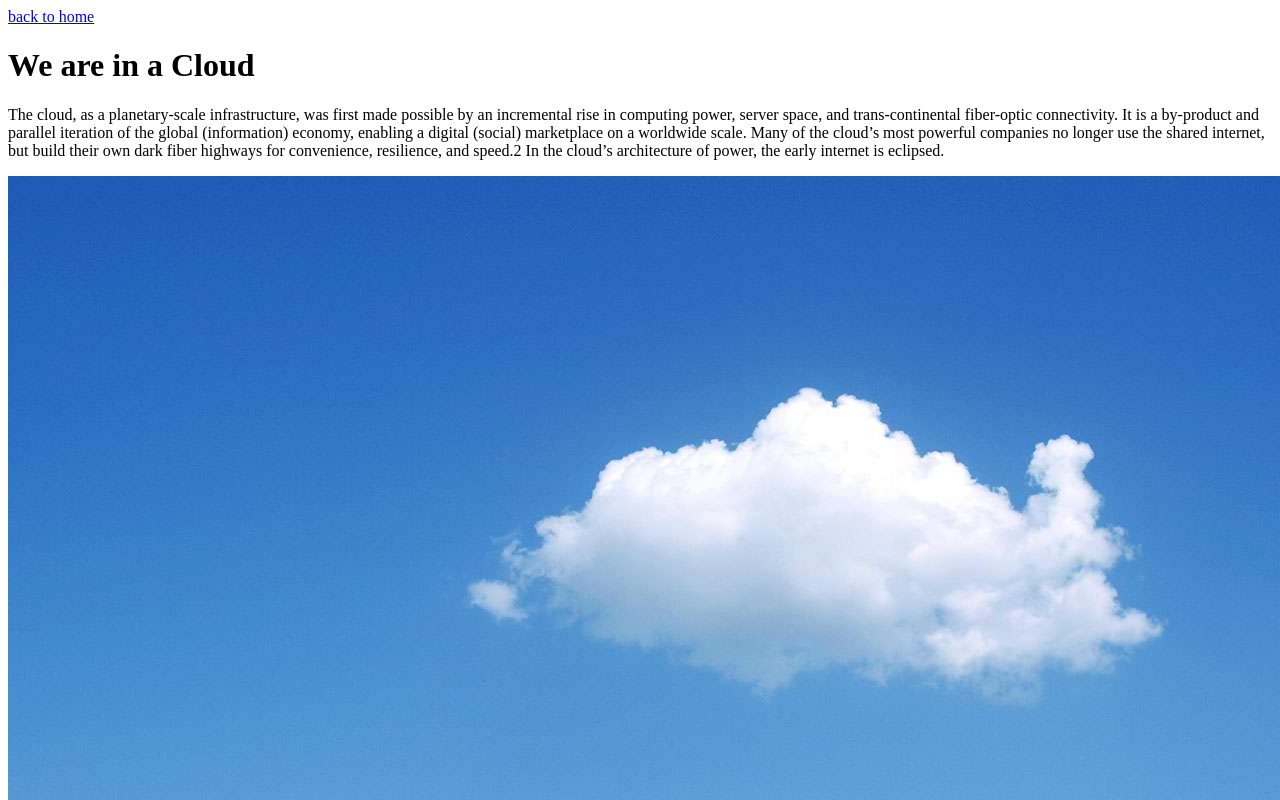
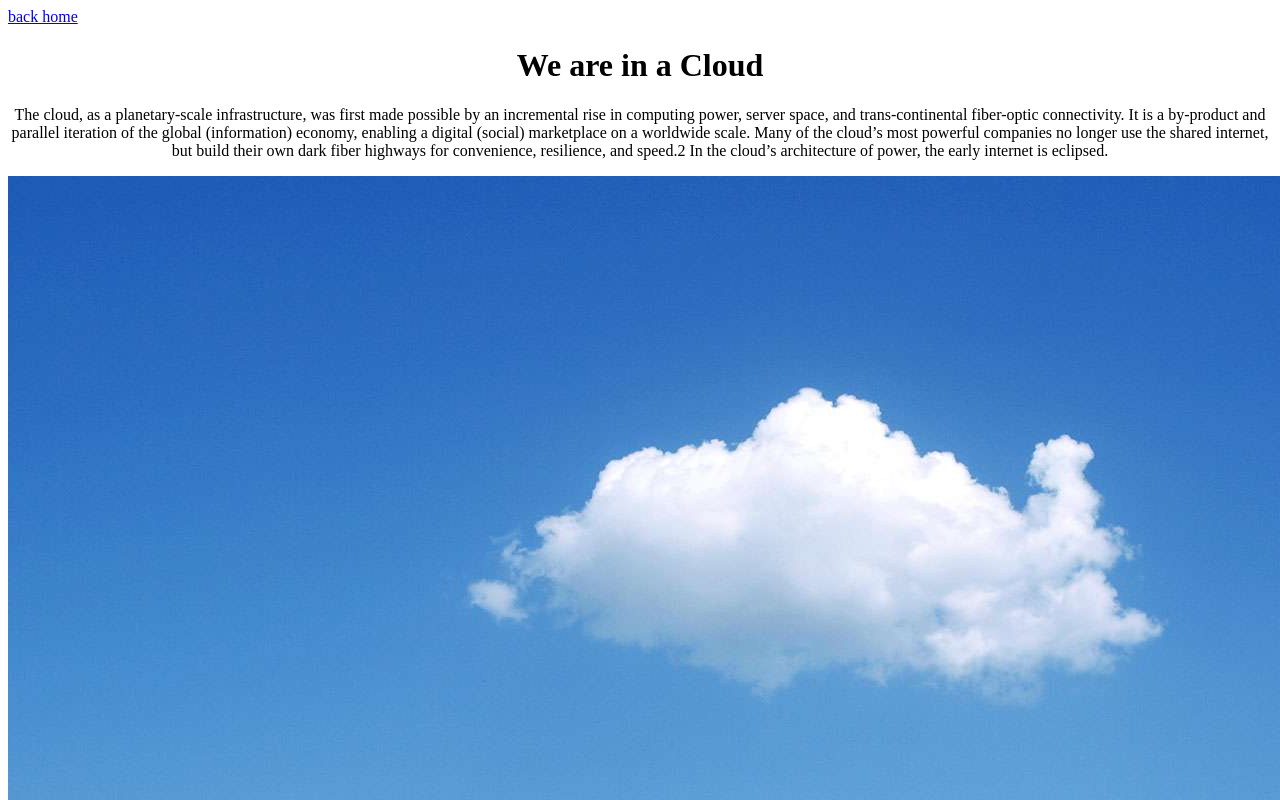
Before and after one commit to ihearmoth/interactive1, a plain HTML site: page presentation-template/index.html in a window 1280 px wide. Shown: the top 800 px of the page. Drawn offline with Linux system fonts and the light colour scheme.

Commit message:
Adding div center

```diff
--- a/presentation-template/index.html
+++ b/presentation-template/index.html
@@ -4,8 +4,9 @@
 	<title>Presentation Website Template</title>
 </head>
 <body>
-<a href=“../index.html” />back to home</a>
+<a href="../index.html">back home</a>
 	<!-- this is a comment, replace the text between the brackets and dashes to help annotate and organize your code -->
+	<div align="center">
 	<h1>We are in a Cloud </h1>
 	<p>The cloud, as a planetary-scale infrastructure, was first made possible by an incremental rise in computing power, server space, and trans-continental fiber-optic connectivity. It is a by-product and parallel iteration of the global (information) economy, enabling a digital (social) marketplace on a worldwide scale. Many of the cloud’s most powerful companies no longer use the shared internet, but build their own dark fiber highways for convenience, resilience, and speed.2 In the cloud’s architecture of power, the early internet is eclipsed.
  </p>
@@ -17,6 +18,6 @@
 	<br />
 
 	<p>The internet can be compared to a patchwork of city-states, or an archipelago of islands. User data and content materials are dispersed over different servers, domains, and jurisdictions (i.e., different sovereign countries). The cloud is more like Bismarck’s unification of Germany, sweeping up formerly distinct elements, bringing them under a central government. As with most technology, there is a sense of abstraction from prior experiences; in the cloud the user no longer needs to understand how a software program works or where his or her data really is. The important thing is that it works.</p>
-
+</div>
 </body>
 </html>
```
